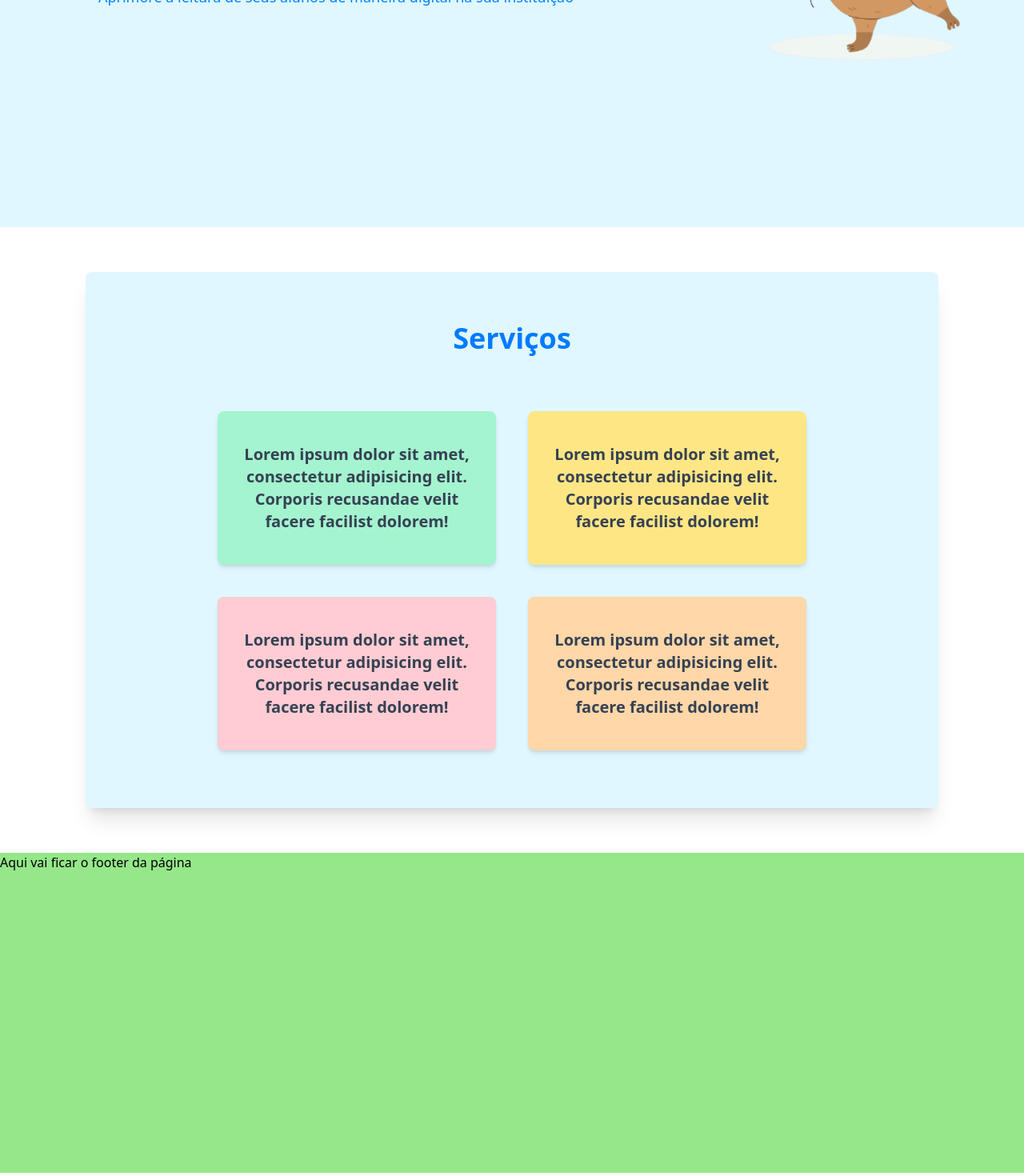
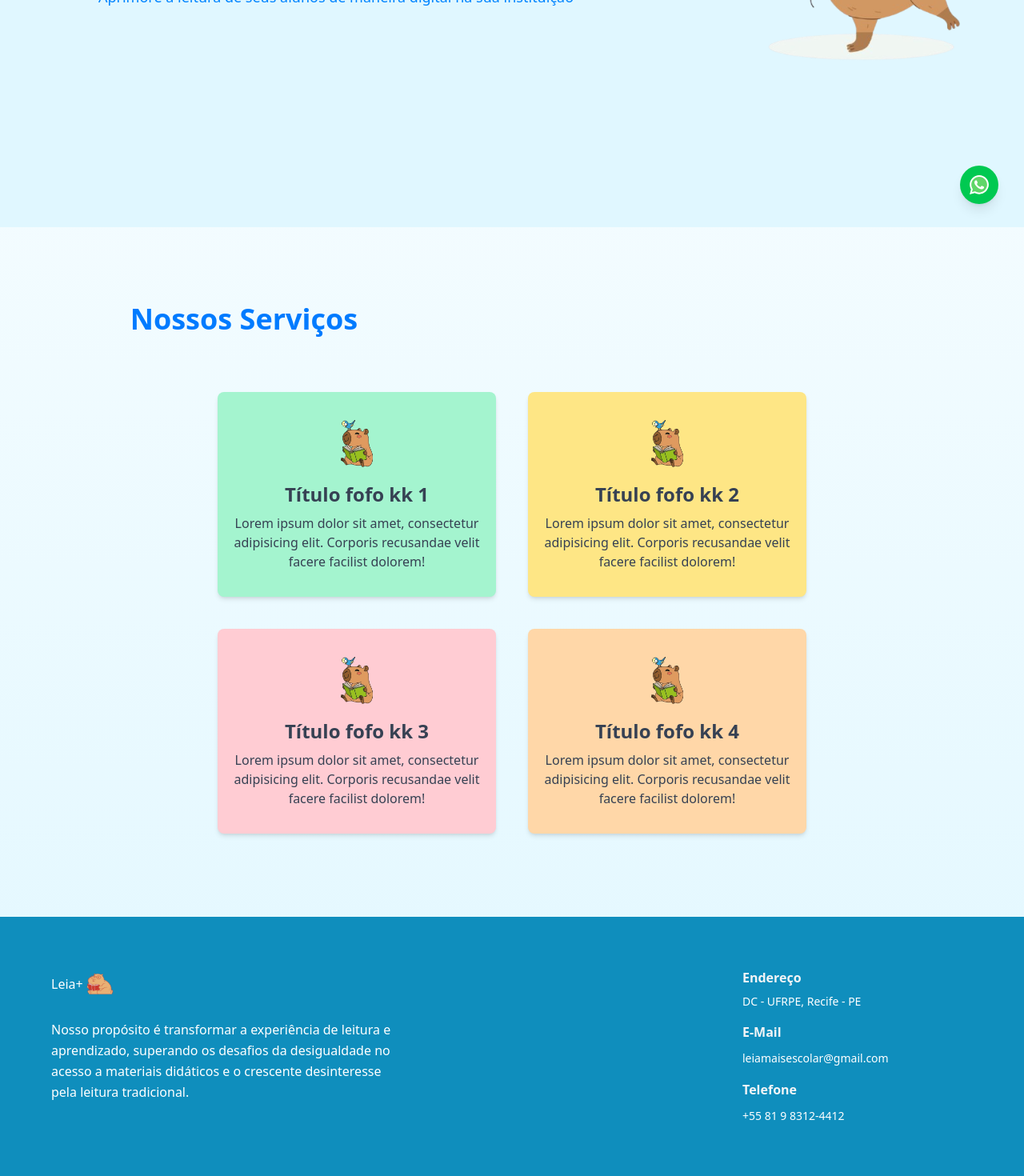
Before and after one commit to Gabrielgsw/LeiaMais, a Vue app in the folder frontend/: page / in a window 1280 px wide. Shown: the part 513-1983 px from the top of the page at 80% size. Built offline with nearby package versions, Linux system fonts and the light colour scheme.

Commit message:
[Frontend] seção de nossos serviços completa e estilização do footer

```diff
--- a/frontend/src/App.vue
+++ b/frontend/src/App.vue
@@ -1,6 +1,7 @@
 <script setup>
 import Welcome from './pages/Welcome.vue'
 import Layout from './layouts/Layout.vue'
+
 </script>
 
 <template>
--- /dev/null
+++ b/frontend/src/components/Footer.vue
@@ -0,0 +1,78 @@
+<template>
+    <footer class="bg-[#0f8ebd] text-gray-300 py-16 px-4 sm:px-8 lg:px-16 relative">
+        <div class="max-w-7xl mx-auto flex flex-col lg:flex-row justify-between items-start gap-12">
+
+            <div class="flex flex-col items-start lg:w-2/5">
+                <div class="flex  items-center">
+                    <h5 class="text-m mb-6 text-white ">Leia+</h5>
+                    <img src="../assets/capivara.svg" alt="integre.me logo" class="h-10 mb-6">
+                </div>
+
+                <p class="text-m leading-relaxed text-white max-w-md">
+                    Nosso propósito é transformar a experiência de leitura e aprendizado, superando os desafios da
+                    desigualdade no acesso a materiais didáticos e o crescente desinteresse pela leitura tradicional.
+                </p>
+            </div>
+
+            <div class="flex flex-col gap-4 lg:w-1/4">
+                <div>
+                    <h5 class="font-semibold text-gray-100 mb-2">Endereço</h5>
+                    <p class="text-sm text-white">DC - UFRPE, Recife - PE </p>
+                </div>
+                <div>
+                    <h5 class="font-semibold text-gray-100 mb-2">E-Mail</h5>
+                    <a href="mailto:contato@integre.me"
+                        class="text-sm text-white transition-colors">leiamaisescolar@gmail.com</a>
+                </div>
+                <div>
+                    <h5 class="font-semibold text-gray-100 mb-2">Telefone</h5>
+                    <a href="tel:+5511954391023" class="text-sm text-white ">+55 81 9 8312-4412</a>
+                </div>
+            </div>
+        </div>
+
+        <div class="fixed bottom-8 right-8 flex flex-col space-y-4 z-50">
+            <button v-show="showScrollButton" @click="scrollToTop"
+                class="bg-gray-700 hover:bg-gray-600 text-white p-3 rounded-full shadow-lg transition-all duration-300">
+                <svg class="w-6 h-6" fill="none" stroke="currentColor" viewBox="0 0 24 24"
+                    xmlns="http://www.w3.org/2000/svg">
+                    <path stroke-linecap="round" stroke-linejoin="round" stroke-width="2" d="M5 10l7-7m0 0l7 7m-7-7v18">
+                    </path>
+                </svg>
+            </button>
+            <a href="https://wa.me/5581983124412?text=Olá! Gostaria de saber mais sobre o Leia Mais Escolar."
+                target="_blank" aria-label="WhatsApp"
+                class="bg-green-500 hover:bg-green-600 text-white p-3 rounded-full shadow-lg transition-colors flex items-center justify-center">
+                <img :src="whatsappIcon" alt="WhatsApp icon" class="w-6 h-6">
+            </a>
+        </div>
+    </footer>
+</template>
+
+<script setup>
+import { ref, onMounted, onUnmounted } from 'vue';
+import whatsappIcon from '../assets/logo-whatsapp.svg';
+
+const showScrollButton = ref(false);
+
+const handleScroll = () => {
+    const scrollThreshold = 200;
+    showScrollButton.value = window.scrollY > scrollThreshold;
+};
+
+const scrollToTop = () => {
+    window.scrollTo({ top: 0, behavior: 'smooth' });
+};
+
+
+onMounted(() => {
+    window.addEventListener('scroll', handleScroll);
+    handleScroll();
+});
+
+onUnmounted(() => {
+    window.removeEventListener('scroll', handleScroll);
+});
+</script>
+
+<style scoped></style>
--- a/frontend/src/layouts/Layout.vue
+++ b/frontend/src/layouts/Layout.vue
@@ -1,21 +1,23 @@
 <script setup>
-
+    import Footer from '../components/Footer.vue'
 </script>
 
 <template>
-
-    <header class="text-white bg-[#2596BE] flex justify-around py-3 items-center">
+    <body class="bg-gradient-to-b from-white to-[#E0F7FF]">
+        <header class="text-white bg-[#0f8ebd] flex justify-around py-3 items-center">
             <div class="text-5xl flex ">
                 <h1 class="">Leia+</h1>
                 <img src="../assets/capivara.svg" alt="">
             </div>
             <div class="text-3xl flex gap-5">
-            <button class="bg-white text-sky-400 text-[20px] font-semibold py-2 px-4 rounded-lg border-2 border-sky-400 shadow-md hover:bg-sky-50 transition text-2xl">Solicite já</button>
-            <button class="bg-white text-sky-400 text-[20px] font-semibold py-2 px-4 rounded-lg border-2 border-sky-400 shadow-md hover:bg-sky-50 transition text-2xl">Entrar</button>
+                <button
+                    class="bg-white text-sky-600 text-[20px] font-semibold py-2 px-4 rounded-lg border-2 border-sky-600 shadow-sm hover:bg-sky-50 transition text-2xl">Solicite
+                    já</button>
+                <button
+                    class="bg-white text-sky-600 text-[20px] font-semibold py-2 px-4 rounded-lg border-2 border-sky-600 shadow-sm hover:bg-sky-50 transition text-2xl">Entrar</button>
             </div>
         </header>
         <slot></slot>
-    <footer class="h-100 bg-[#95e78a]">
-        <h1>Aqui vai ficar o footer da página</h1>
-    </footer>
+        <Footer></Footer>
+    </body>
 </template>
--- a/frontend/src/pages/Welcome.vue
+++ b/frontend/src/pages/Welcome.vue
@@ -19,25 +19,43 @@
                 alt="Capivara feliz" />
         </div>
     </div>
-    <!--Seção de serviços-->
-    <div class="mx-auto w-5/6 my-14 p-14 bg-[#E0F7FF] rounded-lg shadow-xl flex flex-col items-center">
-        <h2 class="text-[36px] font-semibold text-[#007bff] mb-12">Serviços</h2>
-
+    <!--Seção onde fica os serviços-->
+    <div class="mx-auto w-5/6 my-8 p-14 flex flex-col items-center">
+        <h2 class="text-[36px] font-semibold text-[#007bff] mb-12 text-left w-full">Nossos Serviços</h2>
         <div class="grid grid-cols-1 md:grid-cols-2 gap-10 w-full max-w-3xl p-4">
-            <div class="w-full h-48 bg-emerald-200 shadow-md rounded-lg flex items-center justify-center text-gray-700 text-xl font-bold p-4">
-                <h4 class="text-center">Lorem ipsum dolor sit amet, consectetur adipisicing elit. Corporis recusandae velit facere facilist dolorem!</h4>
+            <div
+                class="w-full h-64 bg-emerald-200 shadow-md rounded-lg flex flex-col items-center justify-center text-gray-700 p-4">
+                <img src="../assets/icones-serviço/icone-teste-capivara.png" alt="Ícone" class="w-16 h-16 mb-4">
+                <h3 class="text-2xl font-bold mb-2 text-center">Título fofo kk 1</h3>
+                <p class="text-base text-center">Lorem ipsum dolor sit amet, consectetur adipisicing elit. Corporis
+                    recusandae velit facere facilist dolorem!</p>
             </div>
-            <div class="w-full h-48 bg-amber-200 shadow-md rounded-lg flex items-center justify-center text-gray-700 text-xl font-bold p-4">
-                <h4 class="text-center">Lorem ipsum dolor sit amet, consectetur adipisicing elit. Corporis recusandae velit facere facilist dolorem!</h4>
+            <div
+                class="w-full h-64 bg-amber-200 shadow-md rounded-lg flex flex-col items-center justify-center text-gray-700 p-4">
+                <img src="../assets/icones-serviço/icone-teste-capivara.png" alt="Ícone" class="w-16 h-16 mb-4">
+                <h3 class="text-2xl font-bold mb-2 text-center">Título fofo kk 2</h3>
+                <p class="text-base text-center">Lorem ipsum dolor sit amet, consectetur adipisicing elit. Corporis
+                    recusandae velit facere facilist dolorem!</p>
             </div>
-            <div class="w-full h-48 bg-rose-200 shadow-md rounded-lg flex items-center justify-center text-gray-700 text-xl font-bold p-4">
-                <h4 class="text-center">Lorem ipsum dolor sit amet, consectetur adipisicing elit. Corporis recusandae velit facere facilist dolorem!</h4>
+            <div
+                class="w-full h-64 bg-rose-200 shadow-md rounded-lg flex flex-col items-center justify-center text-gray-700 p-4">
+                <img src="../assets/icones-serviço/icone-teste-capivara.png" alt="Ícone" class="w-16 h-16 mb-4">
+                <h3 class="text-2xl font-bold mb-2 text-center">Título fofo kk 3</h3>
+                <p class="text-base text-center">Lorem ipsum dolor sit amet, consectetur adipisicing elit. Corporis
+                    recusandae velit facere facilist dolorem!</p>
             </div>
-            <div class="w-full h-48 bg-orange-200 shadow-md rounded-lg flex items-center justify-center text-gray-700 text-xl font-bold p-4">
-                <h4 class="text-center">Lorem ipsum dolor sit amet, consectetur adipisicing elit. Corporis recusandae velit facere facilist dolorem!</h4>
+            <div
+                class="w-full h-64 bg-orange-200 shadow-md rounded-lg flex flex-col items-center justify-center text-gray-700 p-4">
+                <img src="../assets/icones-serviço/icone-teste-capivara.png" alt="Ícone" class="w-16 h-16 mb-4">
+                <h3 class="text-2xl font-bold mb-2 text-center">Título fofo kk 4</h3>
+                <p class="text-base text-center">Lorem ipsum dolor sit amet, consectetur adipisicing elit. Corporis
+                    recusandae velit facere facilist dolorem!</p>
             </div>
         </div>
     </div>
+
+    <!--Aqui será a seção onde vai ficar a parte do formulário onde a escola pode se comunicar para adiquirir o nosso software-->
+
 </template>
 
 <style scoped>
```
Also changed, not shown: frontend/src/assets/icones-serviço/icone-teste-capivara.png (added), frontend/src/assets/logo-whatsapp.svg (added). Lines whose indentation alone changed are shown as unchanged.
